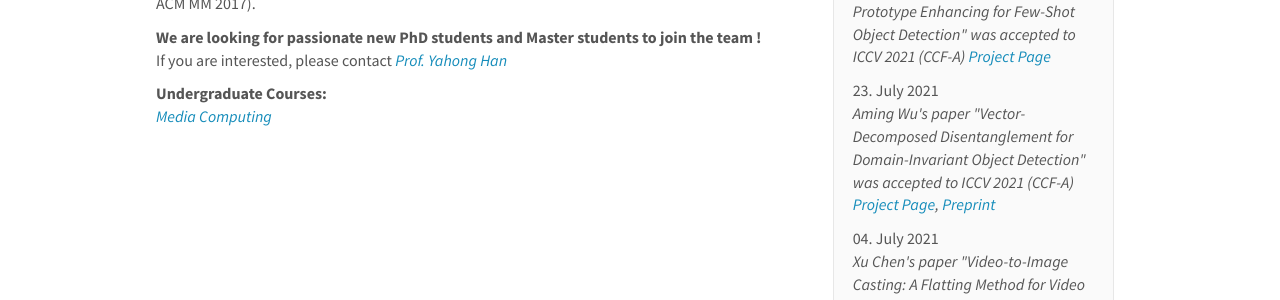
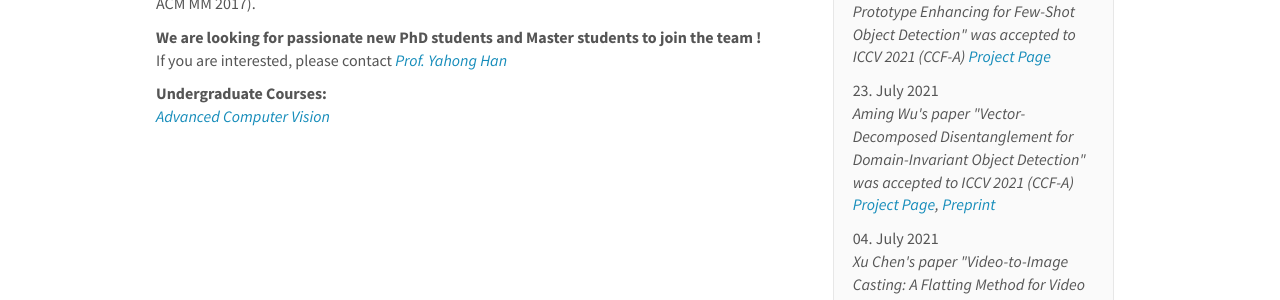
Before and after one commit to tjumm/tjumm.github.io, a Jekyll site: the page built from _pages/home.md, in a window 1280 px wide and 1313 px high. Shown: the part 647-947 px from the top of the window. Built offline with Jekyll 4.4.1, drawn with Linux system fonts in a browser that asks for light colours; comment, search, counter and statistics services are not loaded.

Commit message:
add advanced computer vision link

```diff
--- a/_pages/home.md
+++ b/_pages/home.md
@@ -14,4 +14,4 @@ We have published papers on leading journals and conferences of multimedia, comp
 If you are interested, please contact <i>[Prof. Yahong Han](http://cic.tju.edu.cn/faculty/hanyahong/)</i>
 
  **Undergraduate Courses:** <br>
-<i>[Media Computing](http://211.81.55.138:55000/?launchApp=SYNO.SDS.Drive.Application)</i>
+<i>[Advanced Computer Vision](http://211.81.55.138:55000/?launchApp=SYNO.SDS.Drive.Application)</i>
```
